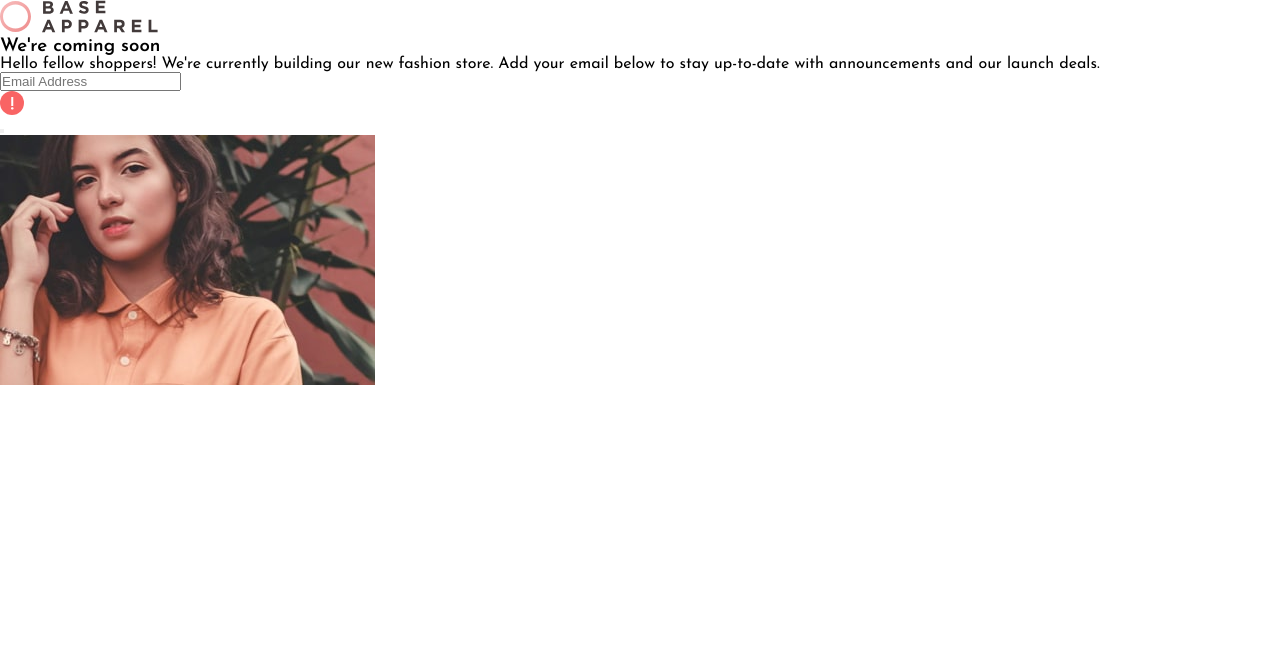
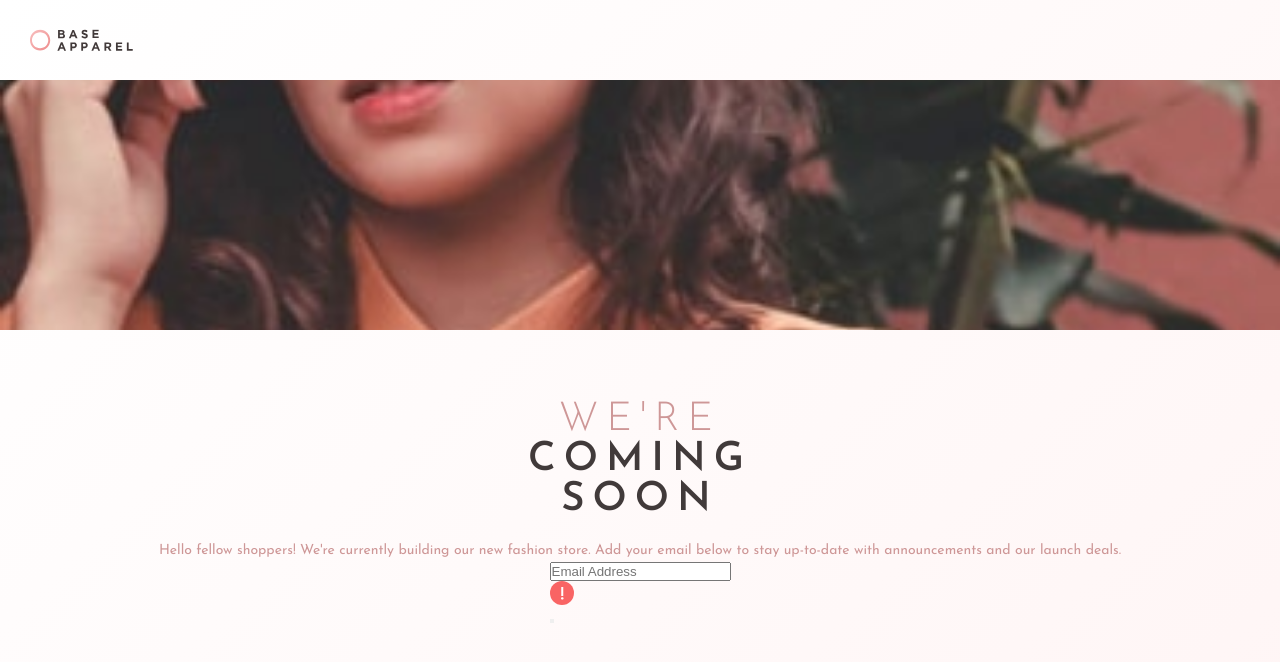
Before and after one commit to dominikafudala/fem-coming-soon, a website: page index.html in a window 1280 px wide. Drawn offline with Linux system fonts and the light colour scheme.

Commit message:
Styles for everything but form

```diff
--- a/app/scss/components/_index.scss
+++ b/app/scss/components/_index.scss
@@ -1,2 +1 @@
 @forward 'newsletter';
-@forward 'image';
--- a/app/scss/components/newsletter.scss
+++ b/app/scss/components/newsletter.scss
@@ -0,0 +1,72 @@
+@use 'utility/'as *;
+
+.container {
+    display: flex;
+    height: 100vh;
+    flex-direction: column;
+    background: $light-gradient;
+
+    .logo {
+        position: relative;
+        flex-basis: rem(80);
+        margin: 0 rem(30);
+
+        .logo__img {
+            position: absolute;
+            height: 27%;
+            left: 0;
+            top: 50%;
+            transform: translateY(-50%);
+        }
+    }
+
+    .hero {
+        position: relative;
+        flex-basis: rem(250);
+        overflow: hidden;
+
+        .hero__img {
+            min-width: 100%;
+            min-height: 100%;
+            position: absolute;
+            top: 50%;
+            left: 50%;
+            transform: translate(-50%, -50%);
+        }
+    }
+
+    .newsletter {
+        flex-grow: 1;
+        display: flex;
+        flex-direction: column;
+        align-items: center;
+
+        .newsletter__info {
+            margin-top: rem(70);
+
+            .newsletter__header {
+                font-size: rem(40);
+                text-transform: uppercase;
+                text-align: center;
+                color: $dark-greyish-red;
+                font-weight: 600;
+                word-spacing: 100vw;
+                letter-spacing: rem(8);
+
+                .newsletter__header--highlighted {
+                    color: $desaturated-red;
+                    font-weight: 300;
+                }
+            }
+
+            .newsletter__long-desc {
+                margin: rem(20) rem(32) 0;
+                text-align: center;
+                font-weight: 400;
+                color: $desaturated-red;
+                font-size: rem(14);
+                line-height: 160%;
+            }
+        }
+    }
+}
--- a/app/scss/utility/_index.scss
+++ b/app/scss/utility/_index.scss
@@ -1,3 +1,4 @@
 @forward 'colors';
 @forward 'fonts';
 @forward 'media-queries';
+@forward 'functions';
--- a/app/scss/utility/colors.scss
+++ b/app/scss/utility/colors.scss
@@ -0,0 +1,7 @@
+$desaturated-red: hsl(0, 36%, 70%);
+$soft-red: hsl(0, 93%, 68%);
+
+$dark-greyish-red: hsl(0, 6%, 24%);
+
+$light-gradient: linear-gradient(135deg, hsl(0, 0%, 100%), hsl(0, 100%, 98%));
+$button-gradient: linear-gradient(135deg, hsl(0, 80%, 86%), hsl(0, 74%, 74%));
--- /dev/null
+++ b/app/scss/utility/functions.scss
@@ -0,0 +1,5 @@
+@use "sass:math";
+
+@function rem($pixels, $context: 16) {
+    @return (math.div($pixels, $context)) * 1rem;
+}
--- a/app/scss/utility/media-queries.scss
+++ b/app/scss/utility/media-queries.scss
@@ -0,0 +1,10 @@
+//688px, 992px, 1312px
+$breakpoints-min: ('small': 43em,
+    'medium': 62em,
+    'large': 82em);
+
+@mixin breakpoint-min($max) {
+    @media (min-width: map-get(breakpoint-min, max)) {
+        @content;
+    }
+}
--- a/index.html
+++ b/index.html
@@ -25,6 +25,9 @@
       <div class="logo">
         <img class="logo__img" src="images/logo.svg" alt="logo"></img>
       </div>
+      <div class="hero">
+        <img class="hero__img" src="images/hero-mobile.jpg" alt="hero"></img>
+      </div>
       <section class="newsletter">
         <div class="newsletter__info">
           <h1 class=newsletter__header><span class="newsletter__header--highlighted">We're</span> coming soon</h1>
@@ -42,9 +45,6 @@
           <button class="email__submit" type="submit"></button>
         </form>
       </section>
-      <div class="hero">
-        <img class="hero__img" src="images/hero-mobile.jpg" alt="hero"></img>
-      </div>
   </main>
   </section>
 </body>
```
Also changed, not shown: app/scss/components/image.scss (deleted), dist/style.css.
